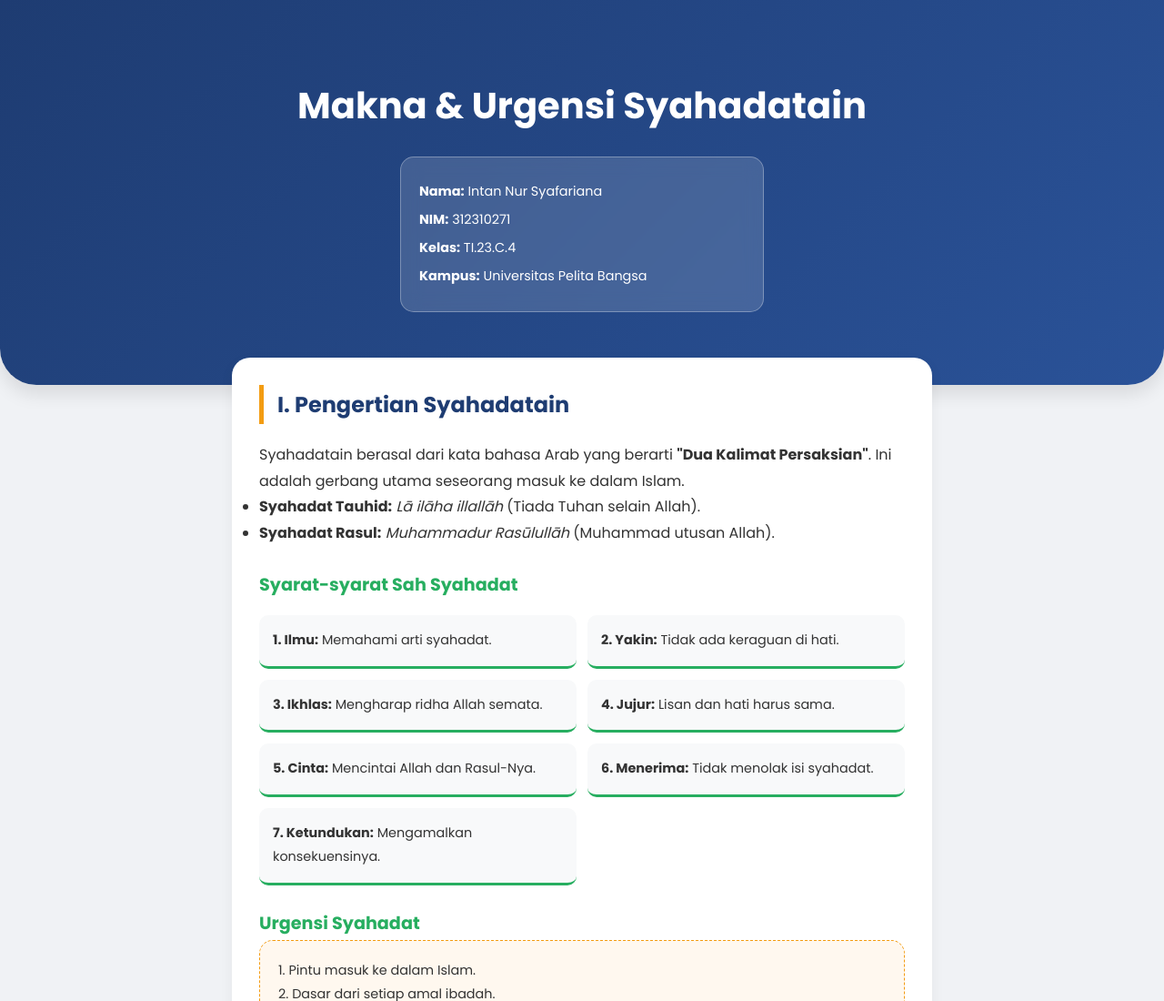
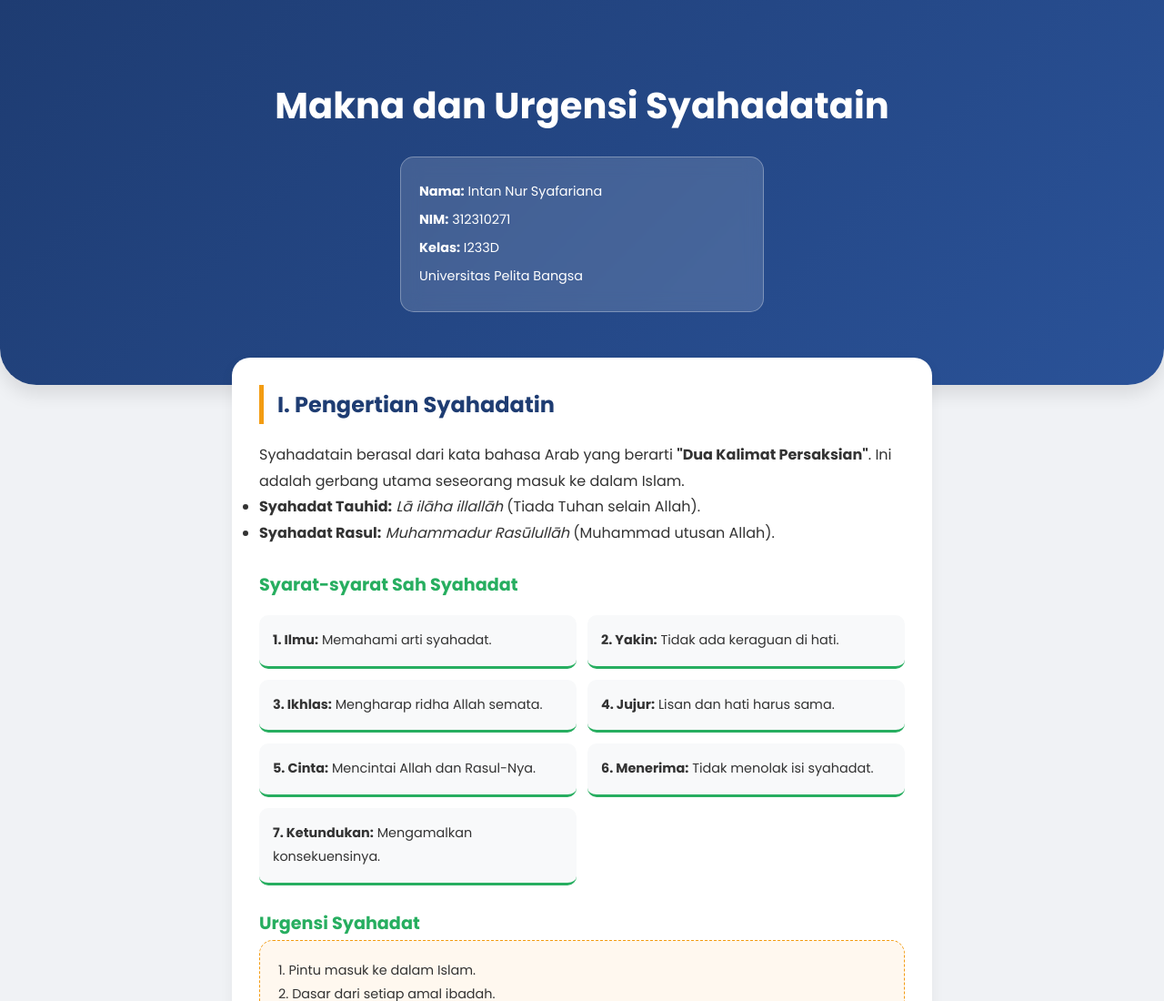
Before and after one commit to Intan-web/tugas_paii, a plain HTML site: page index.html in a window 1280 px wide. Shown: the top 1100 px of the page at 91% size. Drawn offline with Linux system fonts and the light colour scheme.

Commit message:
Fix HTML encoding issues in index.html

```diff
--- a/index.html
+++ b/index.html
@@ -181,19 +181,19 @@
 <body>
 
     <header class="hero-section">
-        <h1>Makna & Urgensi Syahadatain</h1>
+        <h1>Makna dan Urgensi Syahadatain</h1>
         <div class="bio-card">
             <p><strong>Nama:</strong> Intan Nur Syafariana</p>
             <p><strong>NIM:</strong> 312310271</p>
-            <p><strong>Kelas:</strong> TI.23.C.4</p>
-            <p><strong>Kampus:</strong> Universitas Pelita Bangsa</p>
+            <p><strong>Kelas:</strong> I233D</p>
+            <p></strong> Universitas Pelita Bangsa</p>
         </div>
     </header>
 
     <div class="container">
 
         <section class="card">
-            <h2>I. Pengertian Syahadatain</h2>
+            <h2>I. Pengertian Syahadatin</h2>
             <p>Syahadatain berasal dari kata bahasa Arab yang berarti <b>"Dua Kalimat Persaksian"</b>. Ini adalah gerbang utama seseorang masuk ke dalam Islam.</p>
             <ul>
                 <li><strong>Syahadat Tauhid:</strong> <i>Lā ilāha illallāh</i> (Tiada Tuhan selain Allah).</li>
```
